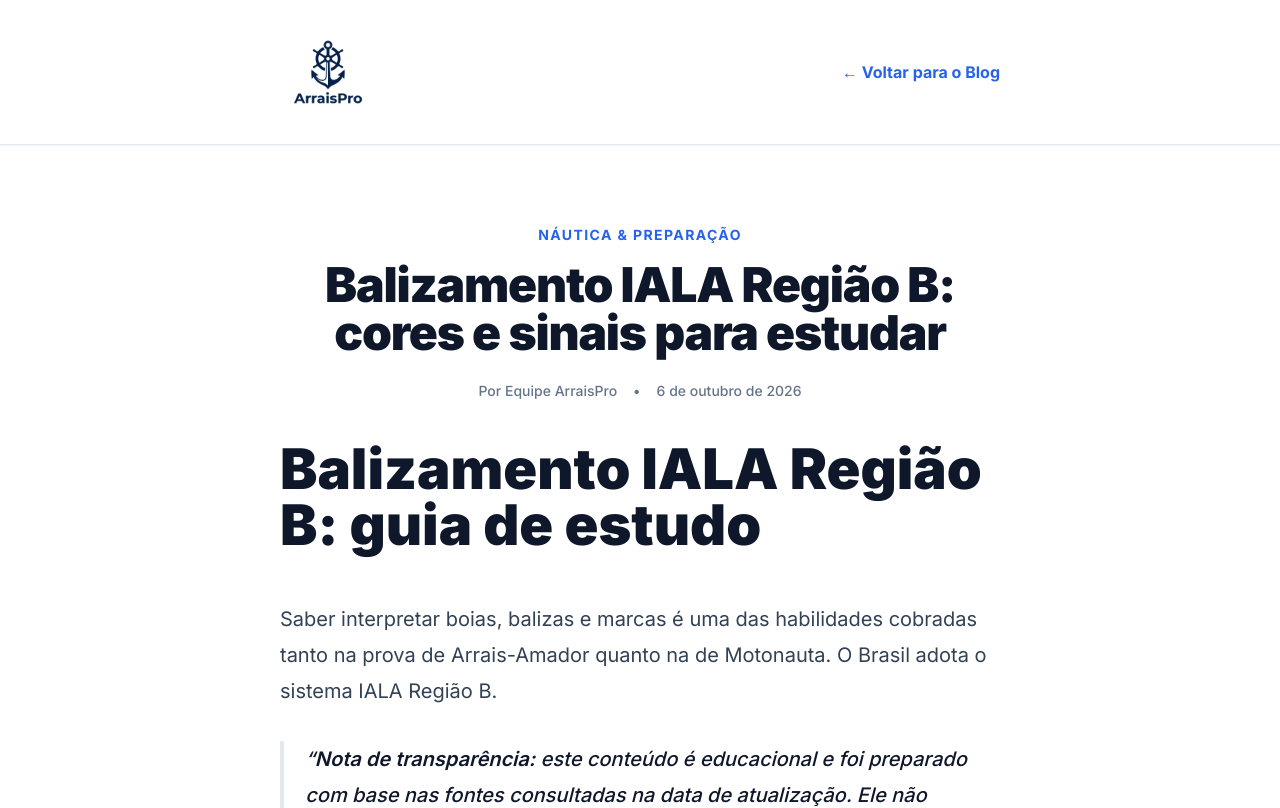
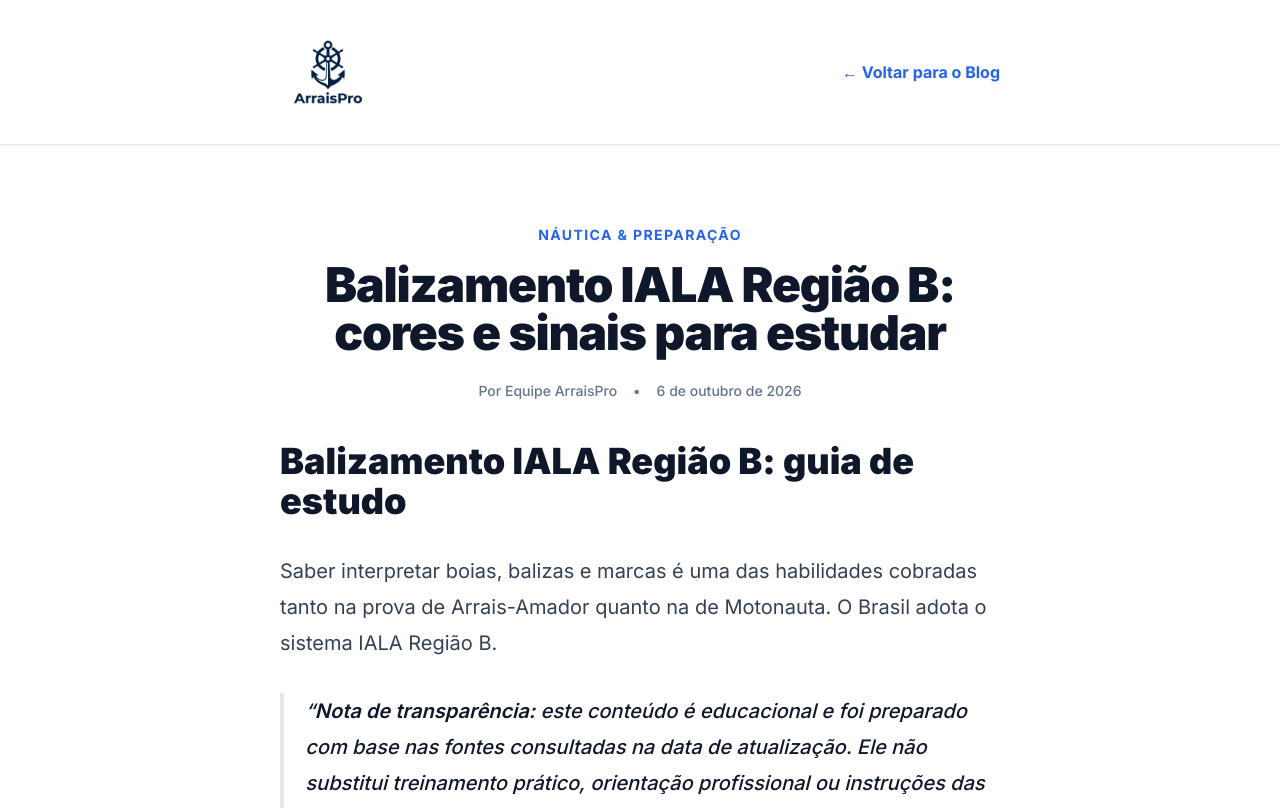
Before and after one commit to luisbrant/SiteArraisPro, a React (Vite) app: page /blog/balizamento-iala-regiao-b in a window 1280 px wide. Shown: the top 808 px of the page. Built offline with nearby package versions, Linux system fonts and the light colour scheme.

Commit message:
fix(seo): convert markdown h1 to h2 in blog post content to prevent duplicate h1 on page

```diff
--- a/src/pages/BlogPost.jsx
+++ b/src/pages/BlogPost.jsx
@@ -98,7 +98,13 @@ export default function BlogPost() {
 
         {/* CONTEÚDO MARKDOWN (ESTILIZADO COM TAILWIND TYPOGRAPHY) */}
         <article className="prose prose-slate prose-lg md:prose-xl mx-auto prose-a:text-blue-600 hover:prose-a:text-blue-800 prose-headings:font-black prose-img:rounded-xl">
-          <ReactMarkdown>{post.content}</ReactMarkdown>
+          <ReactMarkdown
+            components={{
+              h1: ({ node, ...props }) => <h2 {...props} />
+            }}
+          >
+            {post.content}
+          </ReactMarkdown>
         </article>
 
         {/* CTA FINAL DO ARTIGO */}
```
